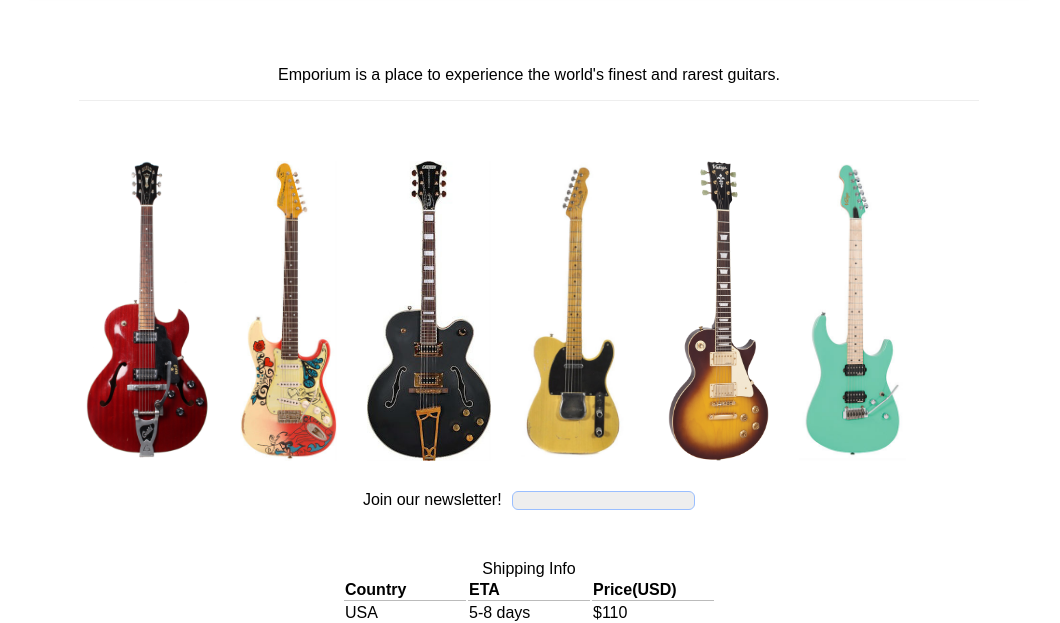
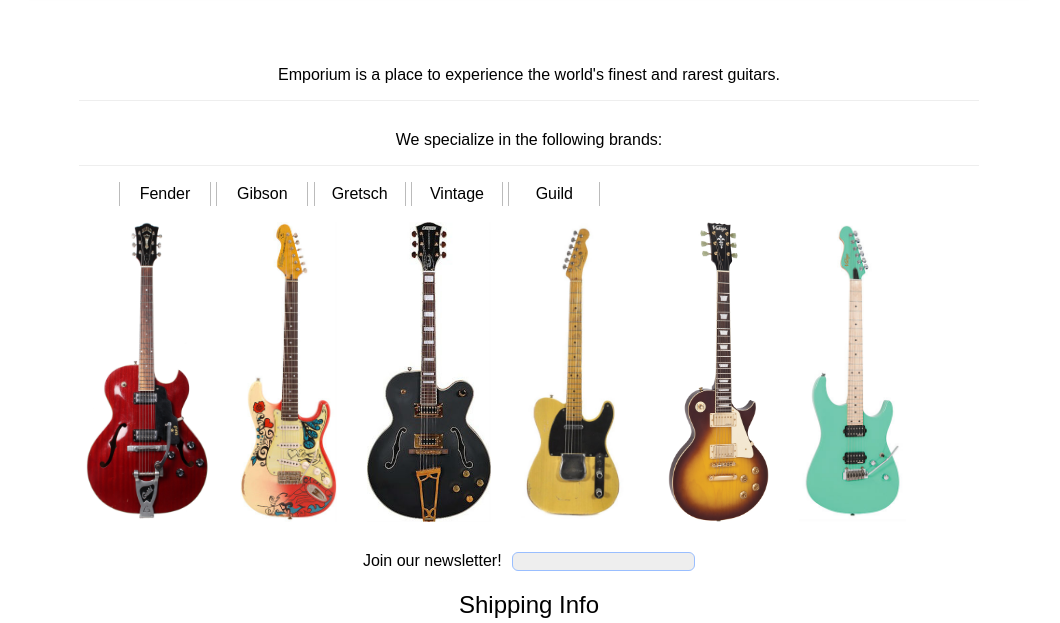
Before and after one commit to NickArrasate/CSSGuitarStore, a plain HTML site: page index.html in a window 1280 px wide. Shown: the part 343-966 px from the top of the page, without its empty margins (111-1171 px from the left). Drawn offline with Linux system fonts and the light colour scheme.

Commit message:
add brand list and more styles

```diff
--- a/css/styles.css
+++ b/css/styles.css
@@ -1,7 +1,6 @@
 body{
   background: #fff;
   font-family: sans-serif;
-
 }
 .wrap{
   width: 900px;
@@ -42,7 +41,7 @@ body{
 #copy {
   text-align: center;
   padding-top: 45px;
-  margin-bottom: 60px;
+  margin-bottom: 30px;
   border-bottom: solid 1px #eee;
 }
 #gallery {
@@ -52,7 +51,7 @@ body{
   clear:both;
   box-sizing: border-box;
   padding-top: 30px;
-  margin-bottom: 50px;
+  margin-bottom: 20px;
   text-align: center;
 }
 #form::after {
@@ -68,13 +67,37 @@ input {
 }
 table{
   margin: auto;
+  margin-bottom: 80px;
+  background-color: #ddd;
+  border-radius: 8px;
+  padding: 8px 10px;
 }
 #shipHeader{
   text-align: center;
   margin: auto;
+  font-size: 18pt;
+  margin-bottom: 10px;
 }
 th{
   text-align: left;
   width: 120px;
   border-bottom: solid 1px #bbb;
 }
+.listWrap{
+  margin: auto;
+}
+#listHead{
+text-align: center;
+border-bottom: solid 1px #eee;
+}
+#brandList {
+  columns: 80px;
+  list-style: none;
+}
+#brandList li{
+  text-align: center;
+  border-left: solid 1px #bbb;
+  border-right: solid 1px #bbb;
+  width: 80px;
+  padding: 3px 5px;
+}
--- a/index.html
+++ b/index.html
@@ -17,6 +17,18 @@
         Emporium is a place to experience the world's finest and rarest guitars.
       </p>
     </div>
+    <div id="listHead">
+      <p>
+        We specialize in the following brands:
+      </p>
+    </div>
+    <ul id="brandList">
+      <li>Fender</li>
+      <li>Gibson</li>
+      <li>Gretsch</li>
+      <li>Vintage</li>
+      <li>Guild</li>
+    </ul>
     <div id="gallery">
       <div  id="image1">
         <img class="image" src="./img/guild.jpg" alt="a guild guitar"/>
```
